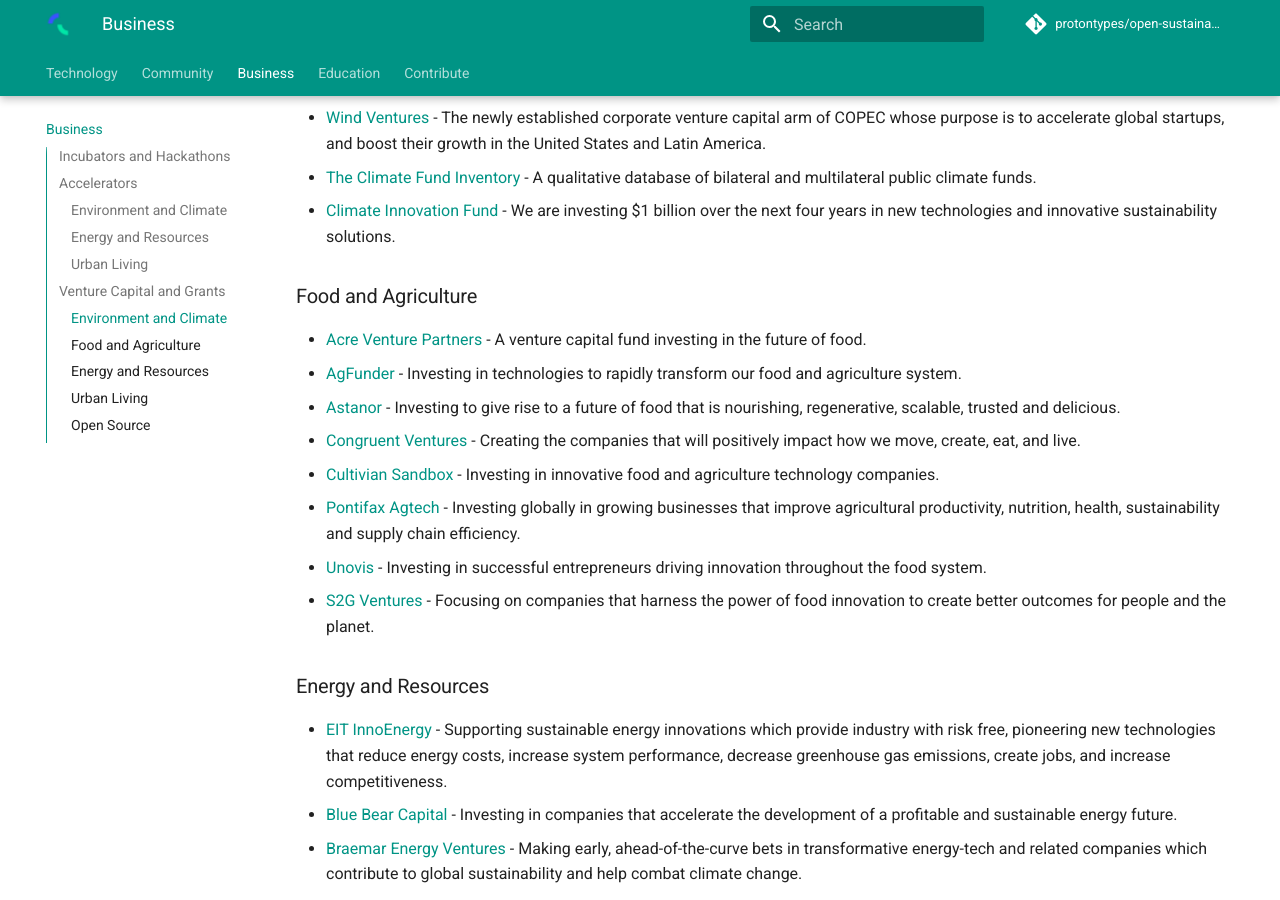
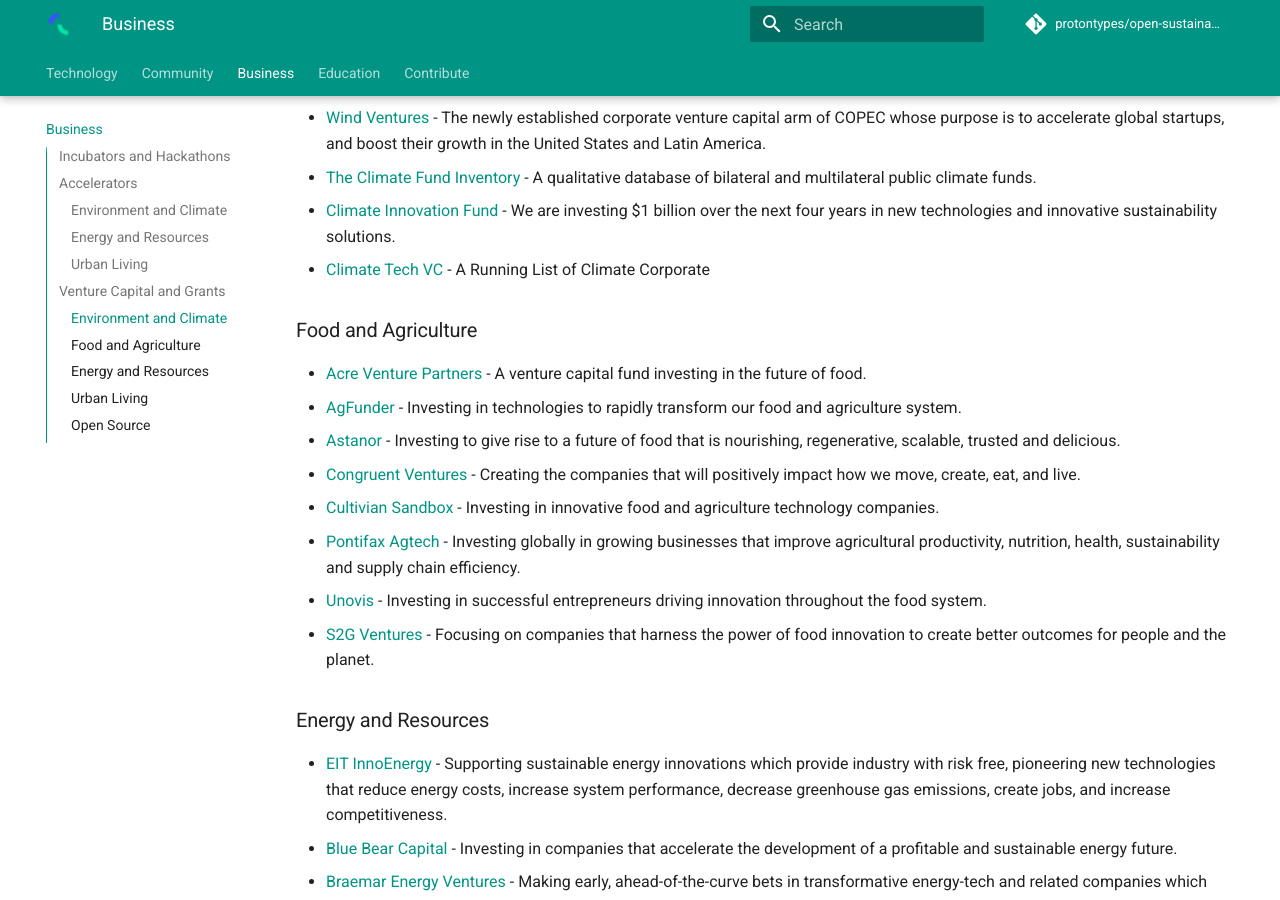
Before and after one commit to protontypes/open-sustainable-technology, an MkDocs documentation site: the page built from docs/business.md, in a window 1280 px wide and 900 px high, scrolled down 6218 px. Built offline with MkDocs 1.6.1 and Material for MkDocs 9.7.7, drawn with Linux system fonts in a browser that asks for light colours; comment, search, counter and statistics services are not loaded.

Commit message:
Update business.md

```diff
--- a/docs/business.md
+++ b/docs/business.md
@@ -133,6 +133,7 @@
 * [Wind Ventures](https://www.windventures.vc/) - The newly established corporate venture capital arm of COPEC whose purpose is to accelerate global startups, and boost their growth in the United States and Latin America.
 * [The Climate Fund Inventory](https://www.oecd.org/environment/cc/database-climate-fund-inventory.htm) - A qualitative database of bilateral and multilateral public climate funds.
 * [Climate Innovation Fund](https://www.microsoft.com/en-us/corporate-responsibility/sustainability/climate-innovation-fund) - We are investing $1 billion over the next four years in new technologies and innovative sustainability solutions.
+* [Climate Tech VC](https://climatetechvc.org/climate-cvc/) - A Running List of Climate Corporate
 
 ### Food and Agriculture
 * [Acre Venture Partners](http://acre.vc/) - A venture capital fund investing in the future of food.
```
